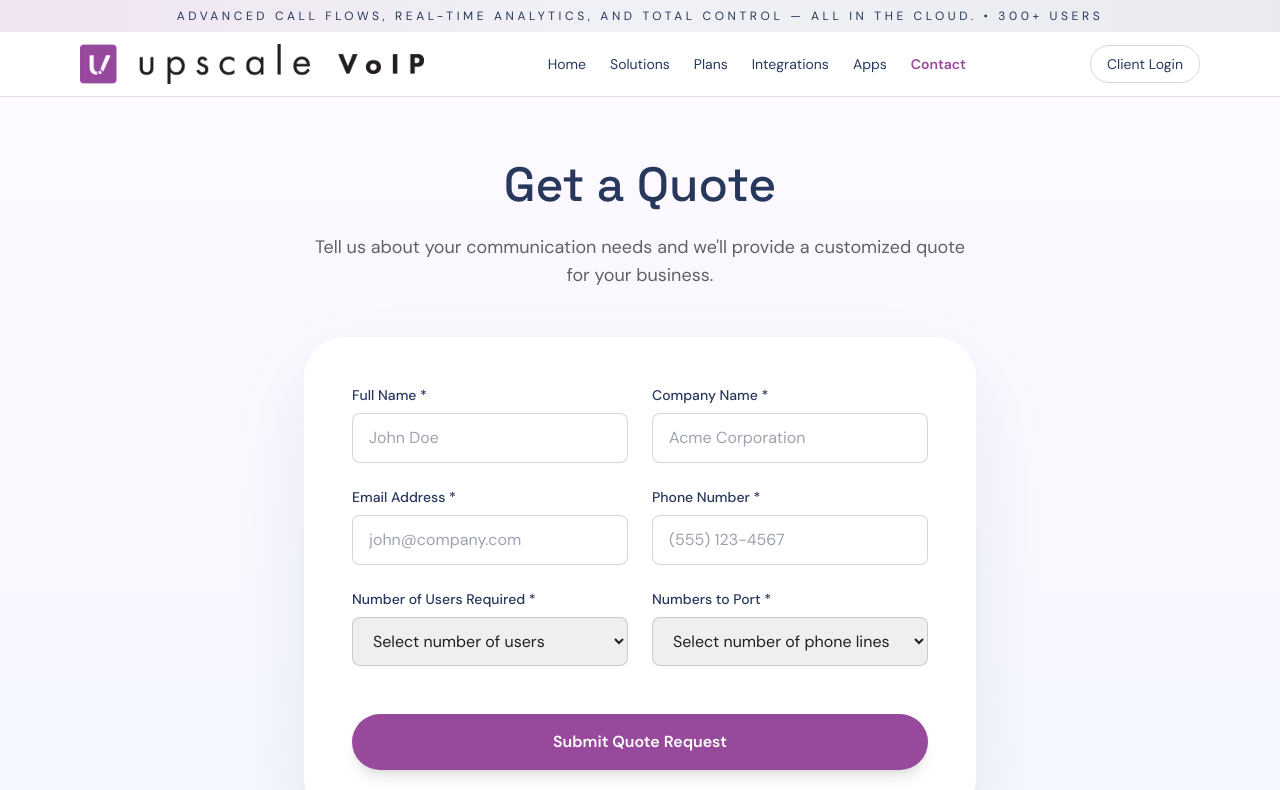
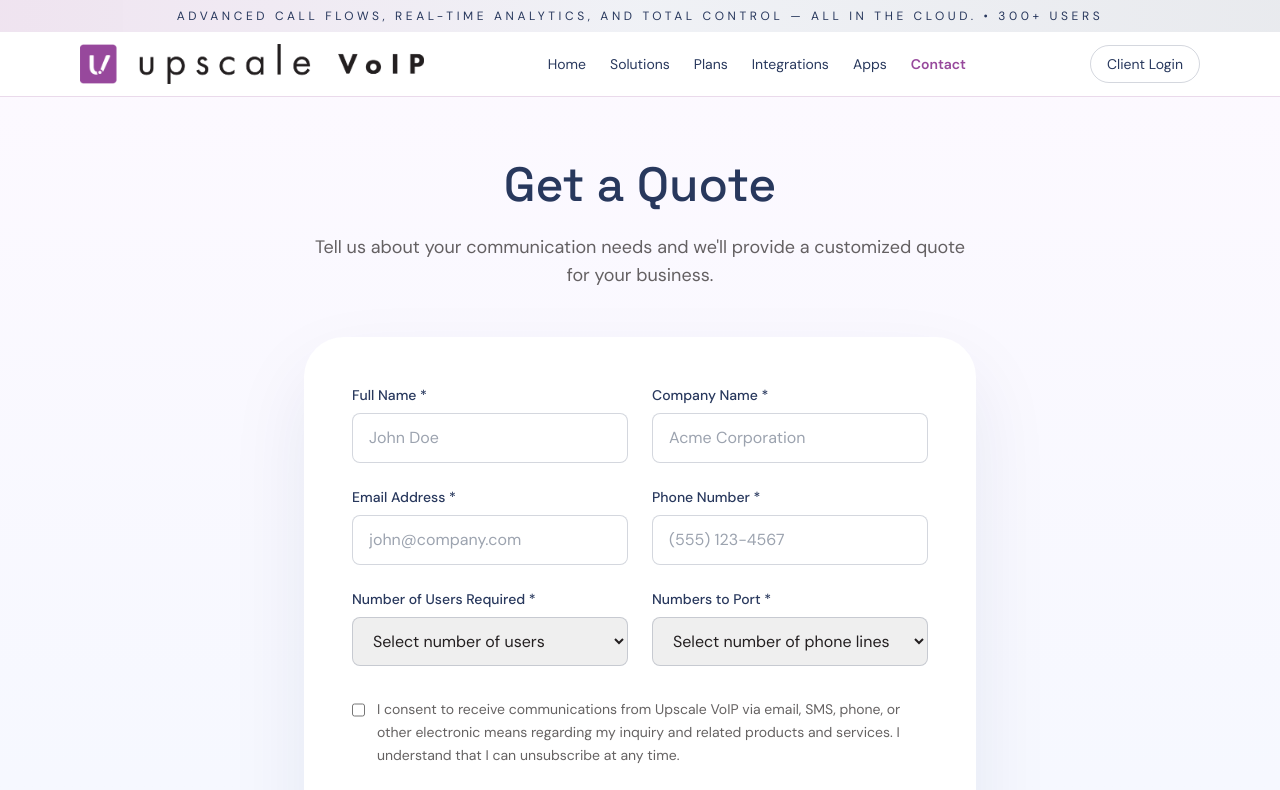
Before and after one commit to jriverasanz/upscale-voip-website, a React (Vite) app: page /contact in a window 1280 px wide. Shown: the top 790 px of the page. Built offline with nearby package versions, Linux system fonts and the light colour scheme.

Commit message:
Add consent checkbox to contact form

```diff
--- a/src/pages/Contact.jsx
+++ b/src/pages/Contact.jsx
@@ -19,6 +19,7 @@ function Contact() {
     }));
   };
 
+  const [consent, setConsent] = useState(false);
   const [submitted, setSubmitted] = useState(false);
 
   const handleSubmit = (e) => {
@@ -27,7 +28,7 @@ function Contact() {
       `Quote Request from ${formData.companyName}`,
     );
     const body = encodeURIComponent(
-      `New Quote Request\n\nFull Name: ${formData.fullName}\nCompany: ${formData.companyName}\nEmail: ${formData.email}\nPhone: ${formData.phoneNumber}\nUsers Required: ${formData.usersRequired}\nNumbers to Port: ${formData.numbersToPort}`,
+      `New Quote Request\n\nFull Name: ${formData.fullName}\nCompany: ${formData.companyName}\nEmail: ${formData.email}\nPhone: ${formData.phoneNumber}\nUsers Required: ${formData.usersRequired}\nNumbers to Port: ${formData.numbersToPort}\nConsent to Contact: Yes`,
     );
     window.location.href = `mailto:sales@upscalevoip.com?subject=${subject}&body=${body}`;
     setSubmitted(true);
@@ -182,6 +183,24 @@ function Contact() {
                 </div>
               </div>
 
+              <div className="pt-2">
+                <label className="flex items-start gap-3 cursor-pointer">
+                  <input
+                    type="checkbox"
+                    checked={consent}
+                    onChange={(e) => setConsent(e.target.checked)}
+                    required
+                    className="mt-1 w-4 h-4 rounded border-brand-navy/30 text-brand-violet focus:ring-brand-violet"
+                  />
+                  <span className="text-sm text-brand-charcoal/70 leading-relaxed">
+                    I consent to receive communications from Upscale VoIP via
+                    email, SMS, phone, or other electronic means regarding my
+                    inquiry and related products and services. I understand that
+                    I can unsubscribe at any time.
+                  </span>
+                </label>
+              </div>
+
               {submitted ? (
                 <div className="pt-6 text-center p-6 bg-brand-softblue rounded-2xl">
                   <p className="text-brand-navy font-semibold text-lg">
```
